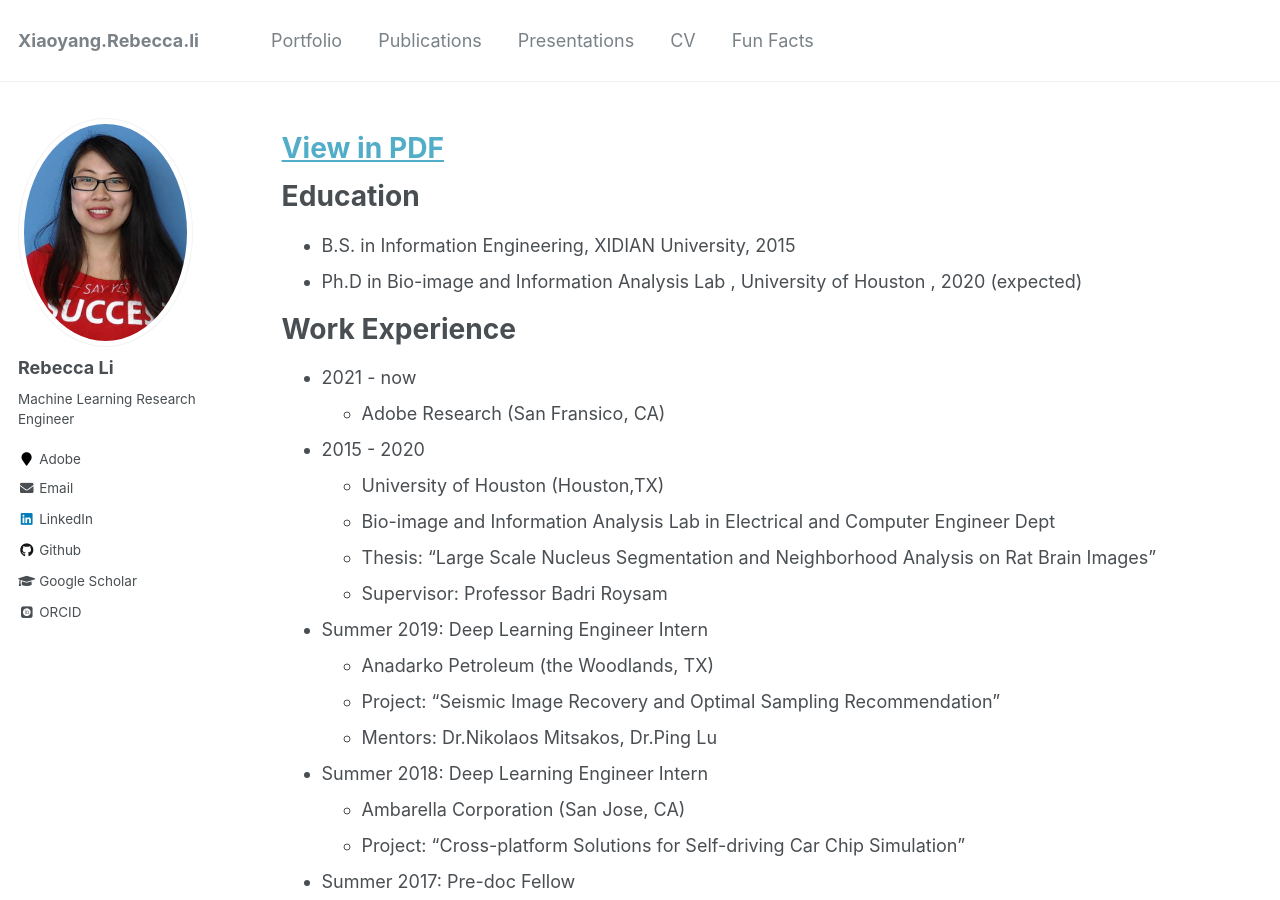
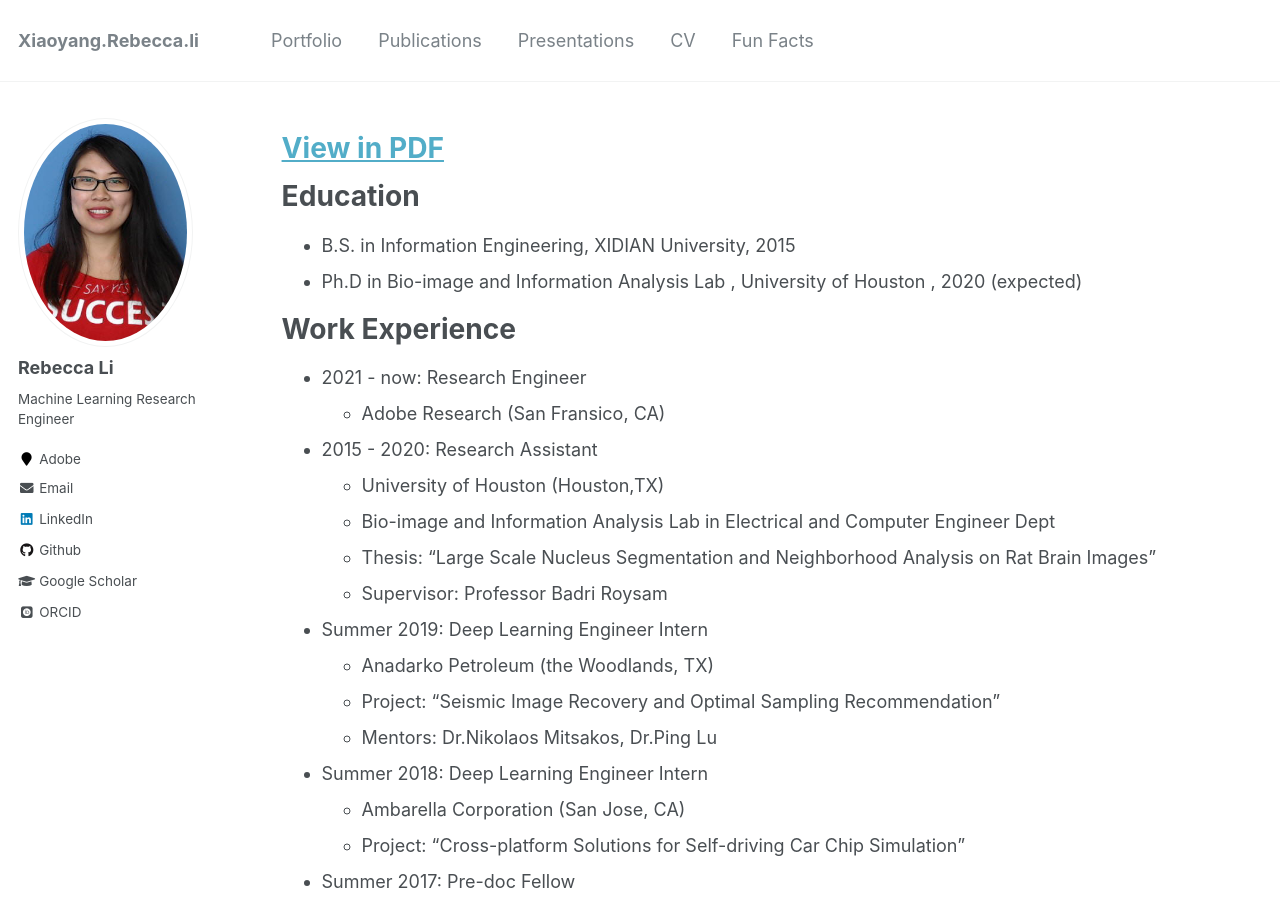
Before and after one commit to Xiaoyang-Rebecca/xiaoyang-rebecca.github.io, a Jekyll site: the page built from _pages/cv.md, in a window 1280 px wide and 900 px high. Built offline with Jekyll 4.4.1, drawn with Linux system fonts in a browser that asks for light colours; some web fonts are replaced.

Commit message:
Update cv.md

```diff
--- a/_pages/cv.md
+++ b/_pages/cv.md
@@ -19,10 +19,10 @@ Education
 
 Work Experience
 ======
-* 2021 - now
+* 2021 - now: Research Engineer
   * Adobe Research (San Fransico, CA)
 
-* 2015 - 2020
+* 2015 - 2020: Research Assistant
   * University of Houston (Houston,TX)
   * Bio-image and Information Analysis Lab in Electrical and Computer Engineer Dept
   * Thesis: “Large Scale Nucleus Segmentation and Neighborhood Analysis on Rat Brain Images”
```
